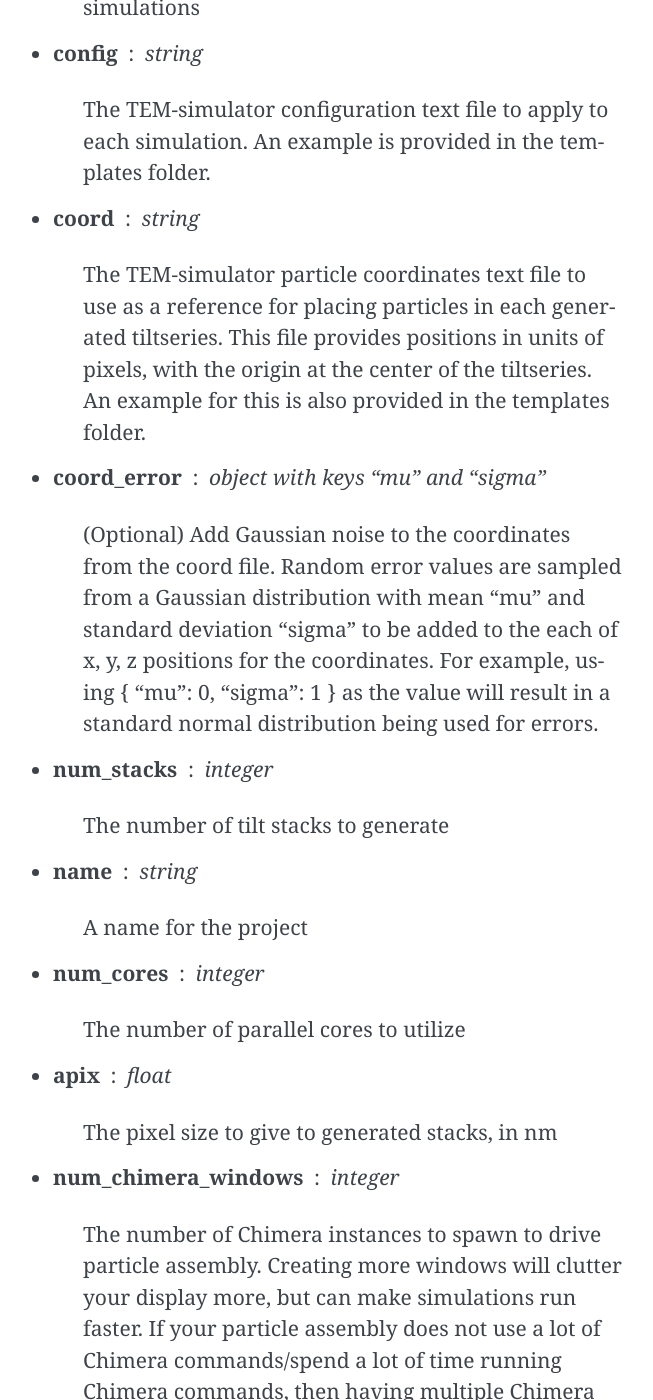
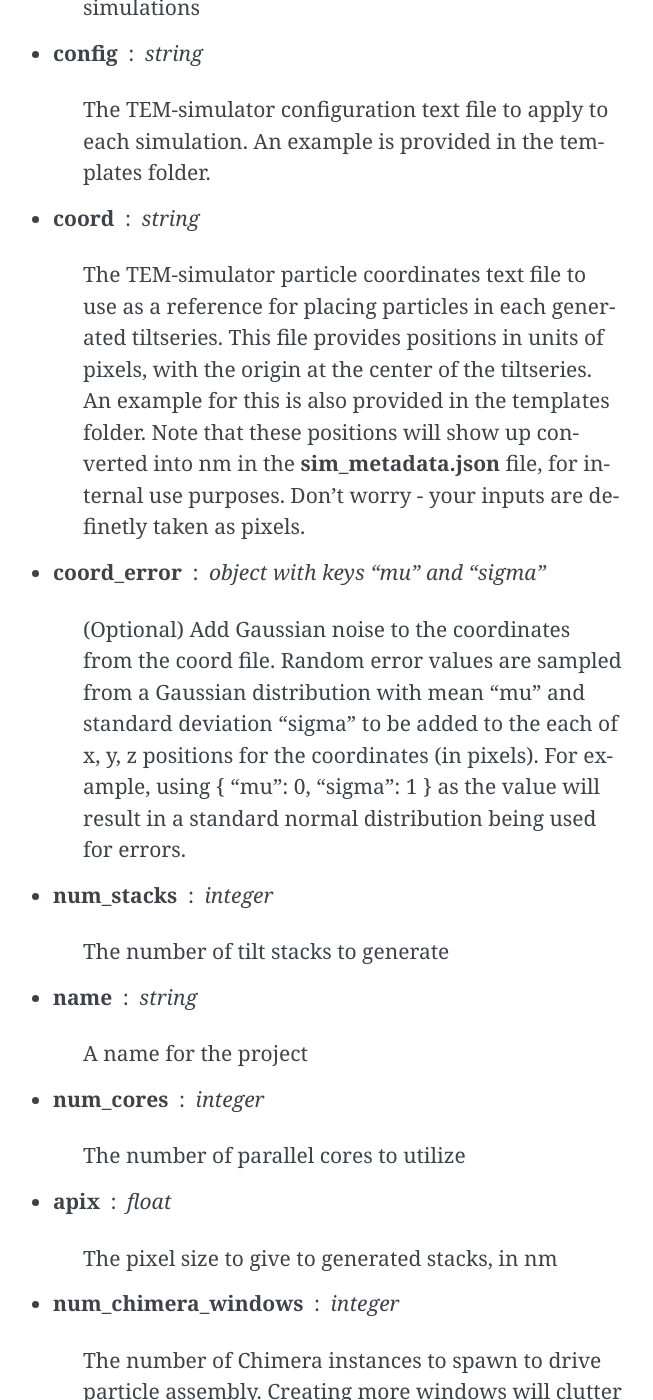
Before and after one commit to kmshin1397/ETSimulations, a Sphinx documentation site: the page built from docs/Simulation.rst, in a window 1280 px wide and 1400 px high, scrolled down 2120 px. Shown: the whole window, without its empty margins (457-1110 px from the left). Built offline with Sphinx 7.4.7, drawn with Linux system fonts in a browser that asks for light colours.

Commit message:
Improve docs

```diff
--- a/docs/Simulation.rst
+++ b/docs/Simulation.rst
@@ -47,10 +47,10 @@
         The TEM-simulator configuration text file to apply to each simulation. An example is provided in the templates folder.
 
     * **coord** :  string
-        The TEM-simulator particle coordinates text file to use as a reference for placing particles in each generated tiltseries. This file provides positions in units of pixels, with the origin at the center of the tiltseries. An example for this is also provided in the templates folder.
+        The TEM-simulator particle coordinates text file to use as a reference for placing particles in each generated tiltseries. This file provides positions in units of pixels, with the origin at the center of the tiltseries. An example for this is also provided in the templates folder. Note that these positions will show up converted into nm in the **sim\_metadata.json** file, for internal use purposes. Don't worry - your inputs are definetly taken as pixels.
 
     * **coord\_error** : object with keys "mu" and "sigma"
-        (Optional) Add Gaussian noise to the coordinates from the coord file. Random error values are sampled from a Gaussian distribution with mean "mu" and standard deviation "sigma" to be added to the each of x, y, z positions for the coordinates. For example, using { "mu": 0, "sigma": 1 } as the value will result in a standard normal distribution being used for errors.
+        (Optional) Add Gaussian noise to the coordinates from the coord file. Random error values are sampled from a Gaussian distribution with mean "mu" and standard deviation "sigma" to be added to the each of x, y, z positions for the coordinates (in pixels). For example, using { "mu": 0, "sigma": 1 } as the value will result in a standard normal distribution being used for errors.
 
     * **num\_stacks** : integer
         The number of tilt stacks to generate
```
